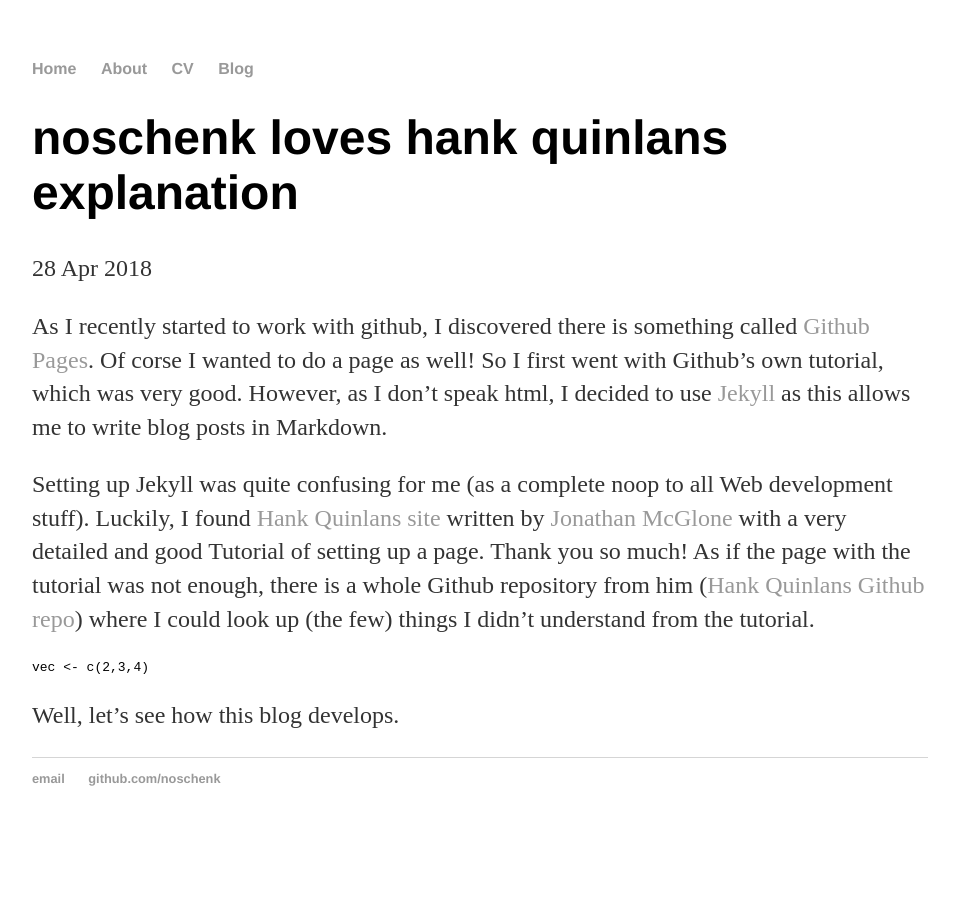
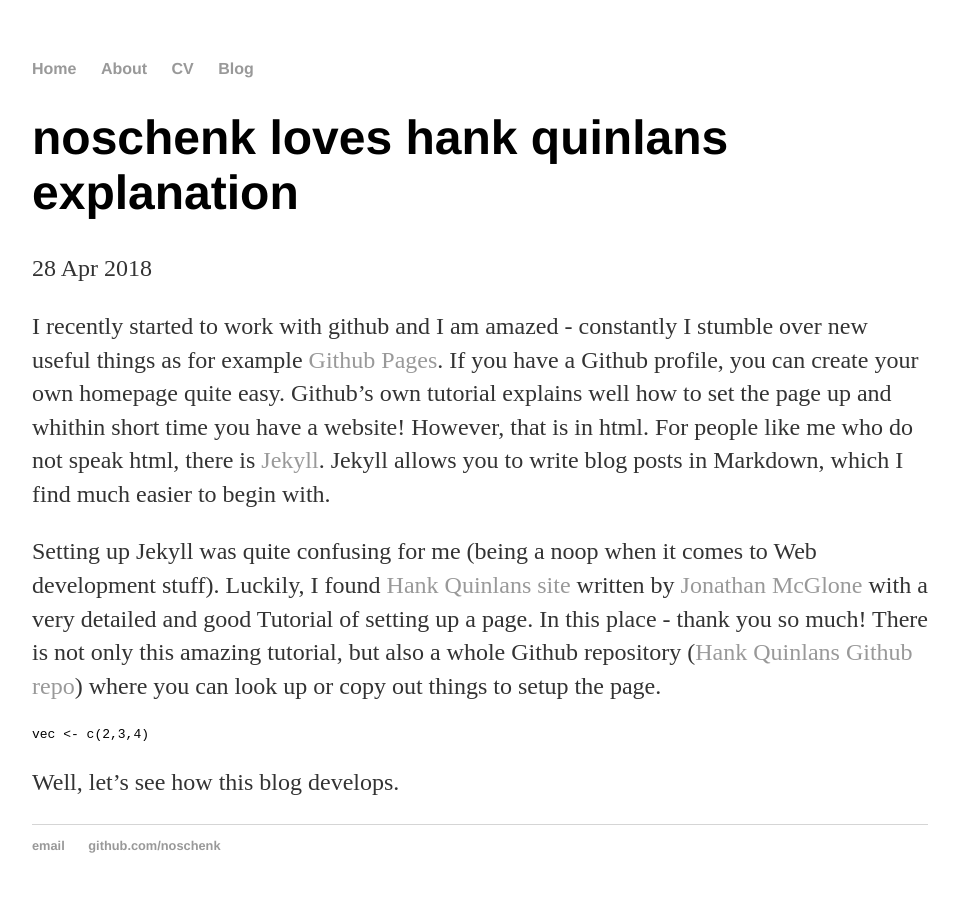
Before and after one commit to noschenk/noschenk.github.io, a Jekyll site: the page built from _posts/2018-04-28-thanks-hank-quinlan.md, in a window 1280 px wide. Shown: the whole page, without its empty margins (160-1118 px from the left). Built offline with Jekyll 4.4.1, drawn with Linux system fonts in a browser that asks for light colours.

Commit message:
wrote blog a bit different

````diff
--- a/_posts/2018-04-28-thanks-hank-quinlan.md
+++ b/_posts/2018-04-28-thanks-hank-quinlan.md
@@ -4,9 +4,9 @@
 date: 2018-04-28
 ---
 
-As I recently started to work with github, I discovered there is something called [Github Pages](https://pages.github.com/). Of corse I wanted to do a page as well! So I first went with Github's own tutorial, which was very good. However, as I don't speak html, I decided to use [Jekyll](http://jekyllrb.com) as this allows me to write blog posts in Markdown.
+I recently started to work with github and I am amazed - constantly I stumble over new useful things as for example [Github Pages](https://pages.github.com/). If you have a Github profile, you can create your own homepage quite easy. Github's own tutorial explains well how to set the page up and whithin short time you have a website! However, that is in html. For people like me who do not speak html, there is [Jekyll](http://jekyllrb.com). Jekyll allows you to write blog posts in Markdown, which I find much easier to begin with.
 
-Setting up Jekyll was quite confusing for me (as a complete noop to all Web development stuff). Luckily, I found [Hank Quinlans site](http://jmcglone.com/guides/github-pages/) written by [Jonathan McGlone](http://jmcglone.com/) with a very detailed and good Tutorial of setting up a page. Thank you so much! As if the page with the tutorial was not enough, there is a whole Github repository from him ([Hank Quinlans Github repo](https://github.com/hankquinlan/hankquinlan.github.io)) where I could look up (the few) things I didn't understand from the tutorial.
+Setting up Jekyll was quite confusing for me (being a noop when it comes to Web development stuff). Luckily, I found [Hank Quinlans site](http://jmcglone.com/guides/github-pages/) written by [Jonathan McGlone](http://jmcglone.com/) with a very detailed and good Tutorial of setting up a page. In this place - thank you so much! There is not only this amazing tutorial, but also a whole Github repository ([Hank Quinlans Github repo](https://github.com/hankquinlan/hankquinlan.github.io)) where you can look up or copy out things to setup the page.
 
 ```{r}
 vec <- c(2,3,4)
````
